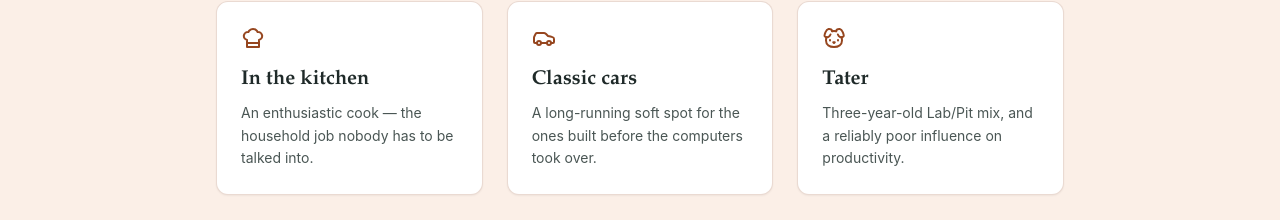
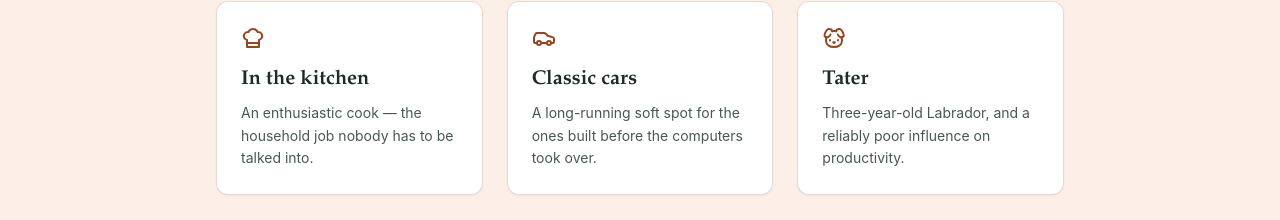
Before and after one commit to n0012/andy-profile, a React (Vite) app in the folder site/: page / in a window 1280 px wide. Shown: the part 6114-6334 px from the top of the page. Built offline with nearby package versions, Linux system fonts and the light colour scheme.

Commit message:
Correct Tater's breed to Labrador

```diff
--- a/site/src/App.jsx
+++ b/site/src/App.jsx
@@ -249,7 +249,7 @@ const PERSONAL = [
   {
     icon: Dog,
     title: 'Tater',
-    detail: 'Three-year-old Lab/Pit mix, and a reliably poor influence on productivity.',
+    detail: 'Three-year-old Labrador, and a reliably poor influence on productivity.',
   },
 ]
 
```
